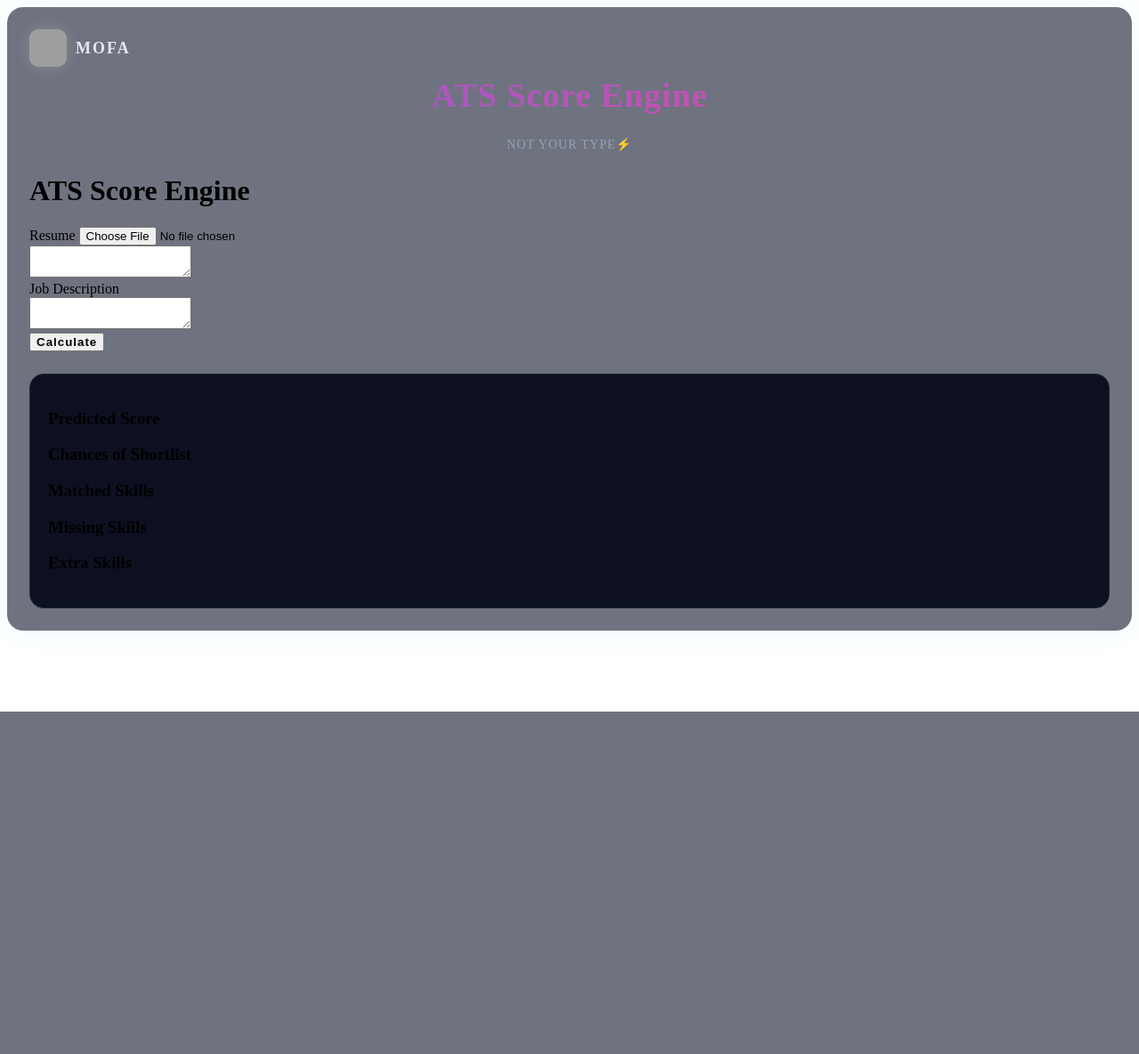
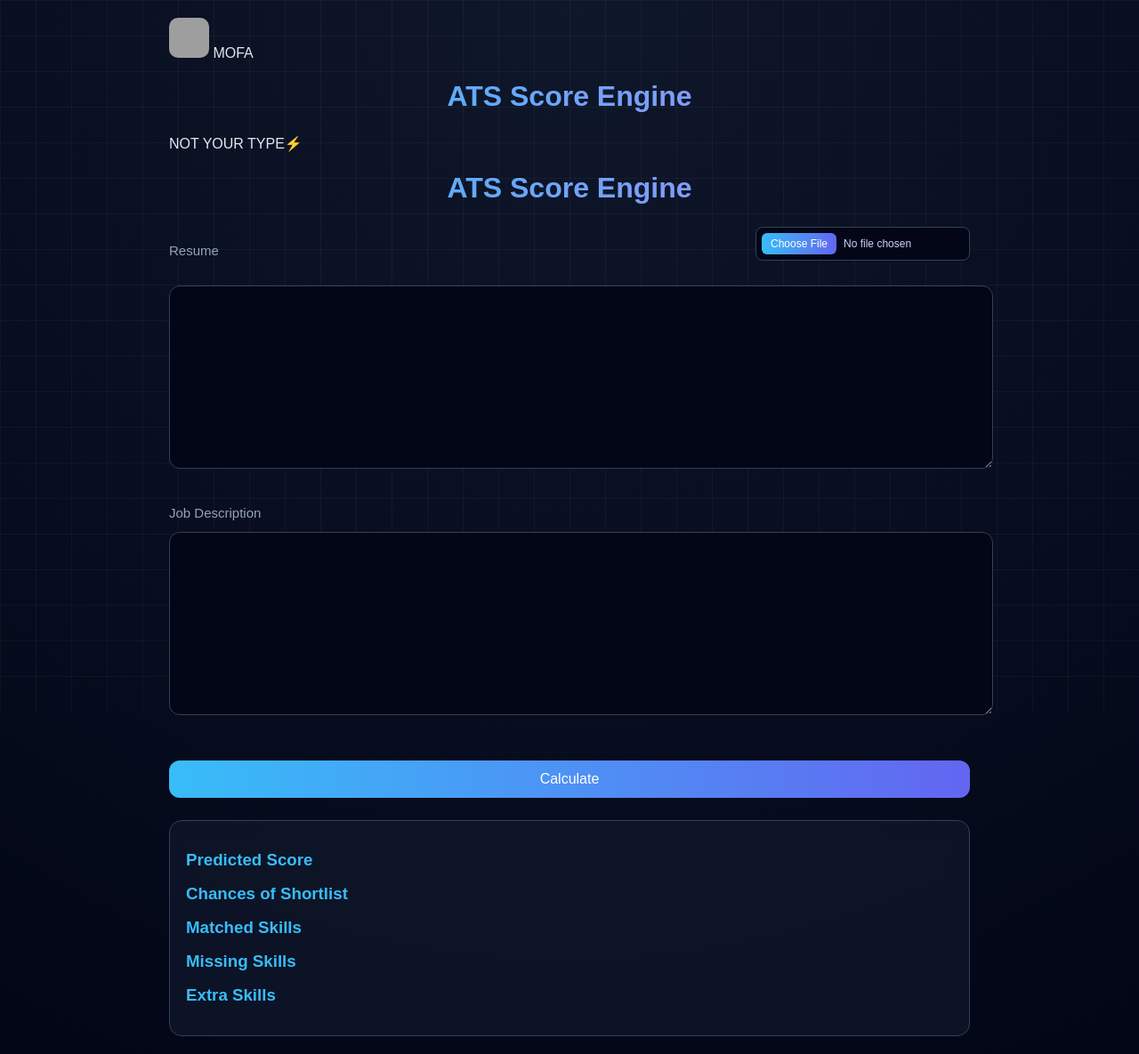
Before and after one commit to MoFa4/ats-score-engine, a Flask app: template templates/index.html in a window 1280 px wide. Shown: the whole page at 89% size. Before the commit the page ends 800 px from the top, so only its background shows below. Run offline with Flask 2, Linux system fonts and the light colour scheme; the template is opened without the code that fills it, so the values that code supplies are empty; grey boxes are pictures that could not be loaded.

Commit message:
Update style.css STYLING

```diff
--- a/static/style.css
+++ b/static/style.css
@@ -1,100 +1,216 @@
-/* 🔥 BRAND HEADER */
-.header {
+/* 🔥 Base */
+body {
+    margin: 0;
+    font-family: "Poppins", sans-serif;
+    background: radial-gradient(circle at top, #0f172a, #020617);
+    color: #e2e8f0;
+}
+
+/* 🌌 Subtle grid pattern */
+body::before {
+    content: "";
+    position: fixed;
+    width: 100%;
+    height: 100%;
+    background-image: linear-gradient(rgba(255,255,255,0.04) 1px, transparent 1px),
+                      linear-gradient(90deg, rgba(255,255,255,0.04) 1px, transparent 1px);
+    background-size: 40px 40px;
+    z-index: -1;
+}
+
+/* 📦 Container */
+.container {
+    max-width: 900px;
+    margin: auto;
+    padding: 20px;
+}
+
+/* 🧠 Heading */
+h1 {
+    text-align: center;
+    font-size: 32px;
+    background: linear-gradient(90deg, #38bdf8, #a78bfa);
+    -webkit-background-clip: text;
+    color: transparent;
+    margin-bottom: 25px;
+}
+
+/* ✏️ Inputs */
+textarea {
+    width: 100%;
+    min-height: 180px;
+    margin-bottom: 12px;
+    border-radius: 12px;
+    padding: 12px;
+    background: #020617;
+    border: 1px solid #334155;
+    color: #e2e8f0;
+    font-size: 14px;
+    transition: 0.3s;
+}
+
+textarea:focus {
+    outline: none;
+    border: 1px solid #38bdf8;
+    box-shadow: 0 0 10px rgba(56,189,248,0.3);
+}
+
+/* 📂 File input */
+input[type="file"] {
+    margin-bottom: 15px;
+    color: #94a3b8;
+}
+
+/* 🚀 Button */
+button {
+    width: 100%;
+    padding: 12px;
+    border-radius: 12px;
+    background: linear-gradient(90deg, #38bdf8, #6366f1);
+    color: white;
+    border: none;
+    font-size: 16px;
+    cursor: pointer;
+    transition: 0.3s;
+}
+
+button:hover {
+    transform: translateY(-2px);
+    box-shadow: 0 0 15px rgba(99,102,241,0.5);
+}
+
+/* 📊 Results Box */
+.result-box {
+    margin-top: 25px;
+    background: rgba(15, 23, 42, 0.8);
+    padding: 18px;
+    border-radius: 14px;
+    border: 1px solid #334155;
+    backdrop-filter: blur(10px);
+}
+
+/* 📌 Section Titles */
+.result-box h3 {
+    color: #38bdf8;
+    margin-top: 15px;
+    margin-bottom: 5px;
+}
+
+/* 📄 Text */
+.result-box p {
+    color: #cbd5f5;
+    word-wrap: break-word;
+}
+
+/* 📱 Responsive */
+@media (max-width: 768px) {
+    h1 {
+        font-size: 24px;
+    }
+
+    textarea {
+        min-height: 150px;
+        font-size: 13px;
+    }
+
+    button {
+        font-size: 14px;
+    }
+}
+
+/* 🔹 Input Sections */
+.input-section {
+    margin-bottom: 25px;
+}
+
+/* 🔹 Header (label + file upload alignment) */
+.section-header {
     display: flex;
     justify-content: space-between;
+    align-items: center;
+    margin-bottom: 8px;
+}
+
+/* 🔹 Labels */
+label {
+    font-size: 15px;
+    font-weight: 500;
+    color: #94a3b8;
+}
+
+/* 🔹 File Input Styling */
+input[type="file"] {
+    font-size: 12px;
+    background: #020617;
+    border: 1px solid #334155;
+    padding: 6px;
+    border-radius: 8px;
+    color: #cbd5f5;
+    cursor: pointer;
+}
+
+input[type="file"]::file-selector-button {
+    background: linear-gradient(90deg, #38bdf8, #6366f1);
+    border: none;
+    color: white;
+    padding: 5px 10px;
+    margin-right: 8px;
+    border-radius: 6px;
+    cursor: pointer;
+}
+
+/* 🔹 Improve textarea spacing */
+textarea {
+    margin-top: 5px;
+}
+
+/* 🔹 Button spacing improvement */
+button {
+    margin-top: 10px;
+}
+
+/* 📱 Mobile stacking */
+@media (max-width: 768px) {
+
+    .section-header {
+        flex-direction: column;
+        align-items: flex-start;
+        gap: 6px;
+    }
+
+    input[type="file"] {
+        width: 100%;
+    }
+}
+
+/* 🔝 Top-left logo */
+.top-bar {
+    display: flex;
     align-items: center;
     margin-bottom: 10px;
 }
 
-.brand {
-    display: flex;
-    align-items: center;
-    gap: 10px;
+.logo {
+    width: 45px;
+    height: 45px;
+    border-radius: 10px;
 }
 
-.logo {
-    width: 42px;
-    height: 42px;
-    border-radius: 10px;
-    filter: drop-shadow(0 0 8px rgba(255,255,255,0.15));
-}
-
-.brand-name {
-    font-size: 18px;
-    font-weight: 700;
-    letter-spacing: 2px;
-    color: #e2e8f0;
-}
-
-/* 🔥 MAIN TITLE (COOL + ANIMATED) */
-.main-title {
+/* 🔥 Animated Title */
+.title {
     text-align: center;
-    font-size: 38px;
+    font-size: 36px;
     font-weight: 800;
-    letter-spacing: 1px;
     background: linear-gradient(90deg, #38bdf8, #6366f1, #ec4899);
     background-size: 300%;
     -webkit-background-clip: text;
     color: transparent;
-    animation: glowMove 5s linear infinite;
-    margin-top: 10px;
+    animation: moveGradient 4s linear infinite;
+    margin-bottom: 20px;
 }
 
-/* ✨ Subtitle */
-.subtitle {
-    text-align: center;
-    font-size: 14px;
-    color: #94a3b8;
-    margin-bottom: 25px;
-    letter-spacing: 1px;
-}
-
-/* 🎬 Gradient animation */
-@keyframes glowMove {
+/* 🎬 Animation */
+@keyframes moveGradient {
     0% { background-position: 0%; }
     100% { background-position: 300%; }
 }
-
-/* 🔮 Glass card upgrade */
-.container {
-    background: rgba(15, 23, 42, 0.6);
-    backdrop-filter: blur(20px);
-    border-radius: 18px;
-    padding: 25px;
-    box-shadow: 0 0 40px rgba(56,189,248,0.08);
-}
-
-/* ✨ Input hover effect */
-.input-section {
-    transition: 0.25s;
-}
-
-.input-section:hover {
-    transform: translateY(-2px);
-}
-
-/* 💎 Button upgrade */
-button {
-    font-weight: 600;
-    letter-spacing: 1px;
-}
-
-/* 📊 Result polish */
-.result-box {
-    margin-top: 25px;
-    background: rgba(2, 6, 23, 0.9);
-    border-radius: 16px;
-    padding: 20px;
-    border: 1px solid #1e293b;
-}
-
-/* 📱 Mobile polish */
-@media (max-width: 768px) {
-    .main-title {
-        font-size: 26px;
-    }
-
-    .brand-name {
-        font-size: 15px;
-    }
-}
```
